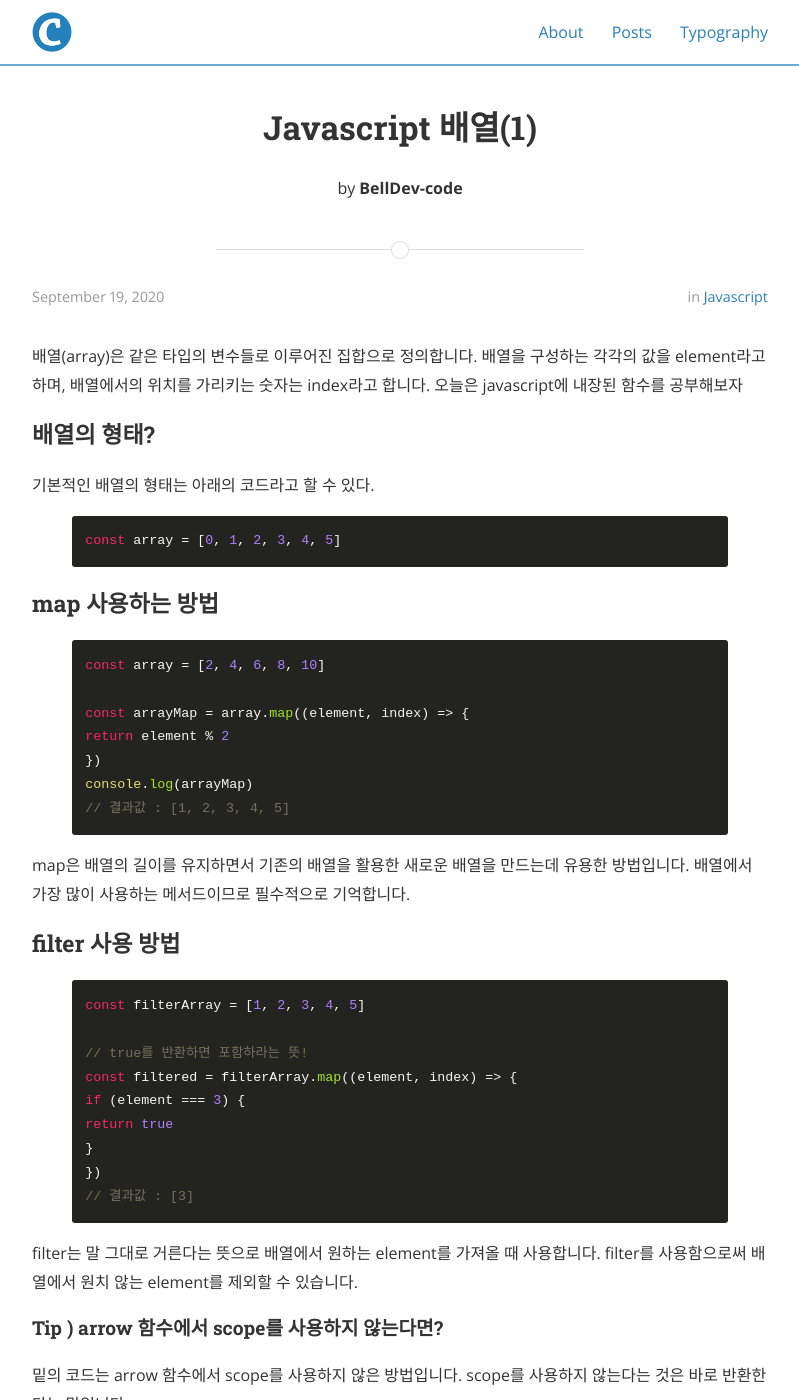
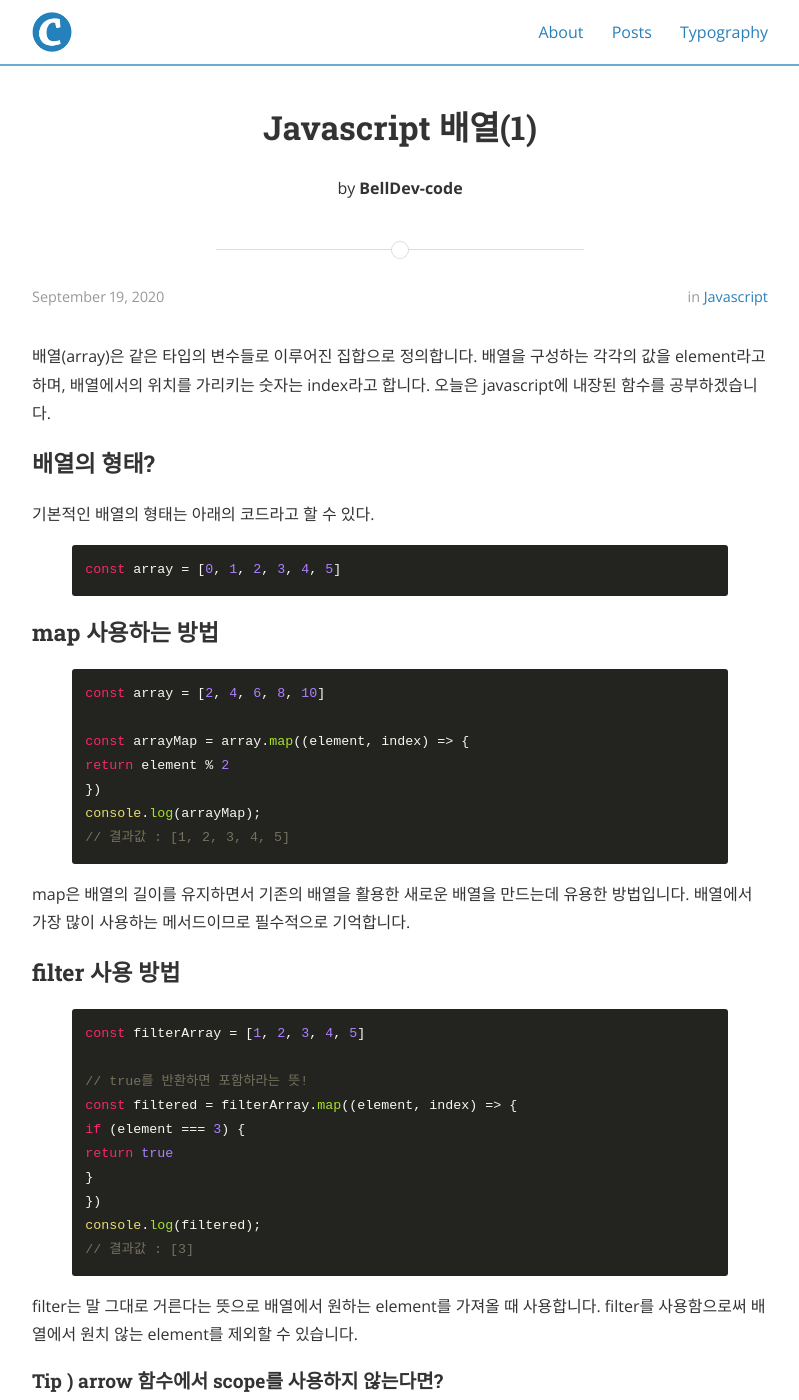
Before and after one commit to bellDev-code/bellDev-code.github.io, a Jekyll site: the page built from _posts/2020-09-20-javascript02.md, in a window 1280 px wide and 1400 px high. Shown: the whole window, without its empty margins (240-1039 px from the left). Built offline with Jekyll 4.4.1, drawn with Linux system fonts in a browser that asks for light colours; nearby versions of some CDN libraries; some of the changed text lies outside the part shown.

Commit message:
포스팅 오타 수정

```diff
--- a/_posts/2020-09-20-javascript02.md
+++ b/_posts/2020-09-20-javascript02.md
@@ -9,7 +9,7 @@ tags: js vanilajs
 
 배열(array)은 같은 타입의 변수들로 이루어진 집합으로 정의합니다. 배열을 구성하는 각각의 값을
 element라고 하며, 배열에서의 위치를 가리키는 숫자는 index라고 합니다. 오늘은 javascript에 내장된
-함수를 공부해보자
+함수를 공부하겠습니다.
 
 ### 배열의 형태?
 
@@ -27,7 +27,7 @@ const array = [2, 4, 6, 8, 10]
 const arrayMap = array.map((element, index) => {
 return element % 2
 })
-console.log(arrayMap)
+console.log(arrayMap);
 // 결과값 : [1, 2, 3, 4, 5]
 {% endhighlight %}
 
@@ -45,6 +45,7 @@ if (element === 3) {
 return true
 }
 })
+console.log(filtered);
 // 결과값 : [3]
 {% endhighlight %}
 
@@ -61,7 +62,7 @@ const filterArray = [1, 2, 3, 4, 5]
 
 const filtered = filterArray.map((element, index) => element > 2 && index < 5 );
 
-console.log(filtered)
+console.log(filtered);
 
 // 결과값 : [3, 4, 5]
 {% endhighlight %}
@@ -76,7 +77,7 @@ if (index === 3) {
 return true
 }
 });
-console.log(foundArray)
+console.log(foundArray);
 
 // 결과값 : 3
 {% endhighlight %}
@@ -97,7 +98,7 @@ return -1
 return 0
 }
 });
-console.log(sortedArray)
+console.log(sortedArray);
 
 // 결과값 : [1, 2, 3, 4, 5]
 {% endhighlight %}
```
